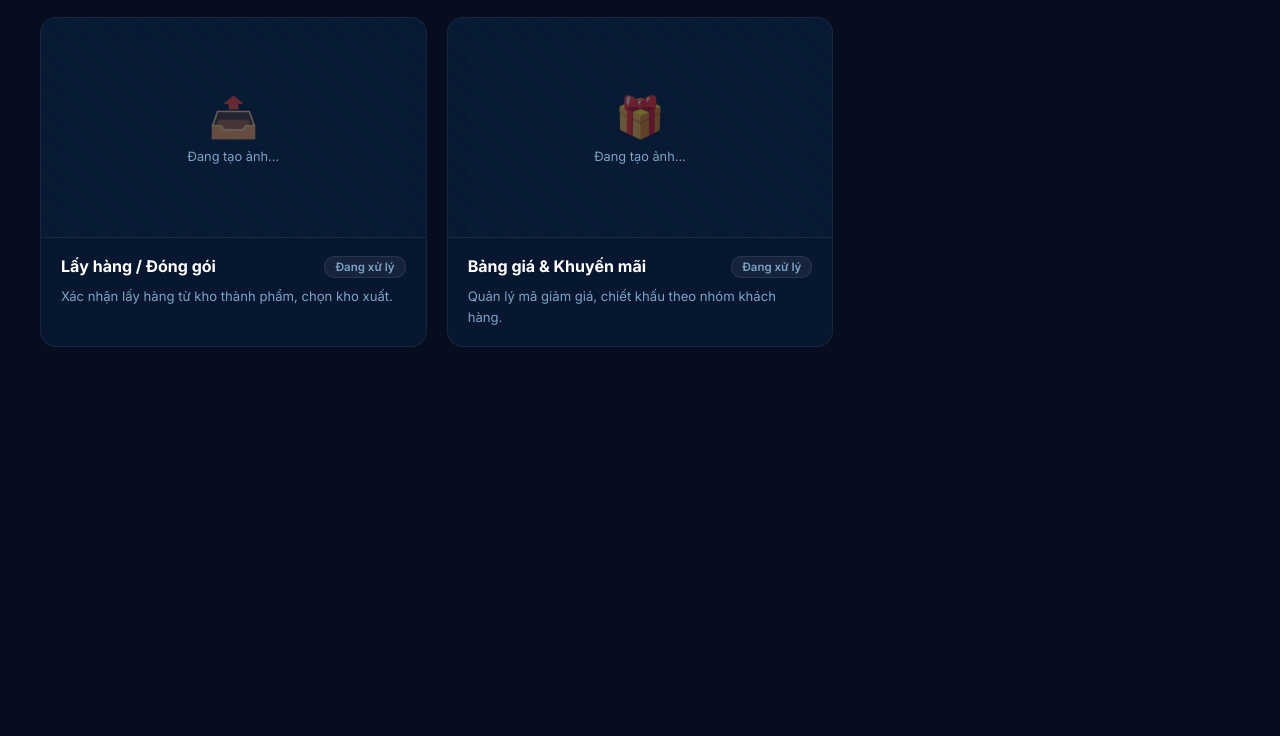
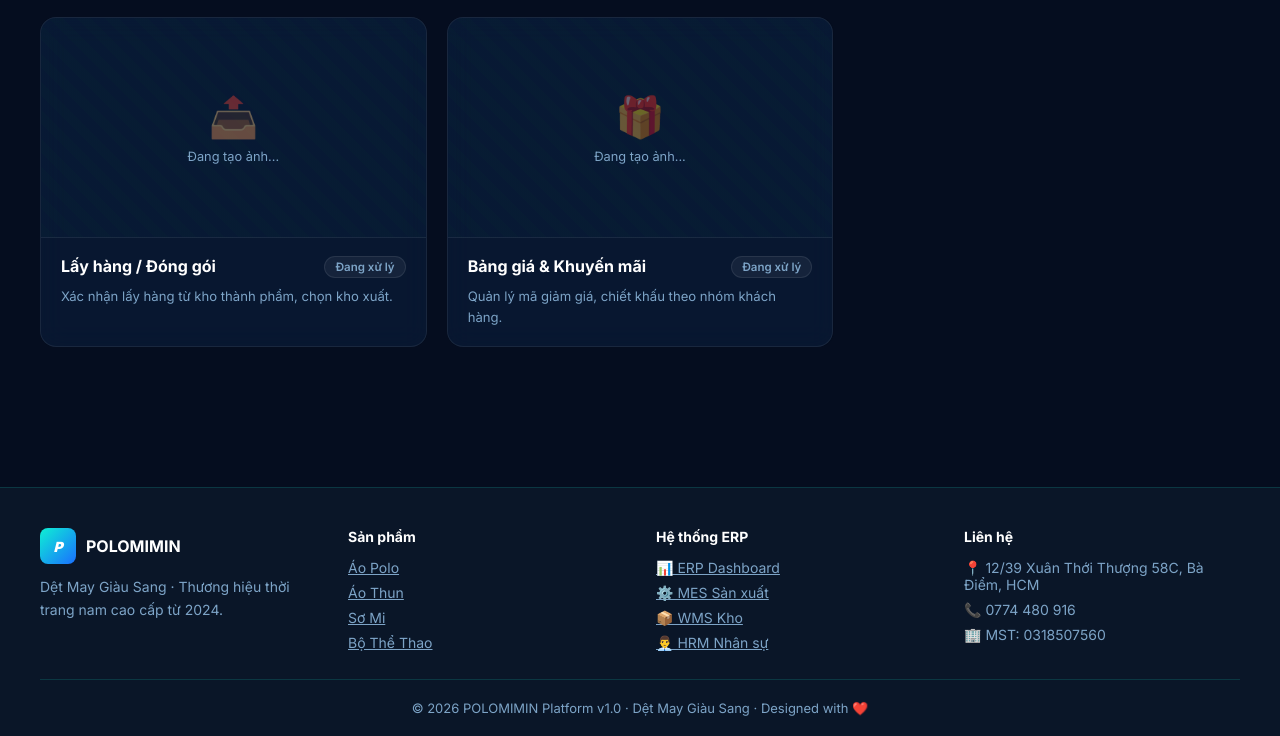
Before and after one commit to minhsang1994/polomimin-website, a website: page gallery.html in a window 1280 px wide. Shown: the part 2298-3034 px from the top of the page. Before the commit the page ends 2725 px from the top, so only its background shows below. Drawn offline with Linux system fonts and the light colour scheme.

Commit message:
docs: polish gallery + cập nhật README với cấu trúc mới
- gallery.html: Thêm footer với links tới modules + thông tin liên hệ
- README.md: Cập nhật cấu trúc dự án (47 trang flat ở root, không còn apps/)
  + Màu theo module (Sales Red, MES Blue, WMS Green, etc.)
  + MIMIN Design System components
  + Bảng phân chia 3 AI (Claude/MiniMax/Antigravity)
  + Firestore schema đề xuất
  + DNS + Cloudflare config

```diff
--- a/gallery.html
+++ b/gallery.html
@@ -758,5 +758,41 @@
         img.parentNode.replaceChild(ph, img);
     }
 </script>
+<!-- FOOTER -->
+<footer style="background: var(--navy2); border-top: 1px solid var(--border); padding: 40px 20px 20px; margin-top: 60px; color: var(--muted); font-size: 14px;">
+    <div style="max-width: 1200px; margin: 0 auto; display: grid; grid-template-columns: repeat(auto-fit, minmax(220px, 1fr)); gap: 32px;">
+        <div>
+            <div style="display:flex; align-items:center; gap:10px; margin-bottom:12px;">
+                <div style="width:36px; height:36px; background: linear-gradient(135deg, var(--teal), var(--blue)); border-radius: 8px; display:flex; align-items:center; justify-content:center; font-weight:900; color:#fff; font-style:italic;">P</div>
+                <strong style="color:#fff; font-size:1rem;">POLOMIMIN</strong>
+            </div>
+            <p style="line-height:1.6;">Dệt May Giàu Sang · Thương hiệu thời trang nam cao cấp từ 2024.</p>
+        </div>
+        <div>
+            <strong style="color:#fff; display:block; margin-bottom:10px;">Sản phẩm</strong>
+            <a href="25-sales-san-pham.html" style="color: var(--muted); display:block; padding:4px 0;">Áo Polo</a>
+            <a href="25-sales-san-pham.html" style="color: var(--muted); display:block; padding:4px 0;">Áo Thun</a>
+            <a href="25-sales-san-pham.html" style="color: var(--muted); display:block; padding:4px 0;">Sơ Mi</a>
+            <a href="25-sales-san-pham.html" style="color: var(--muted); display:block; padding:4px 0;">Bộ Thể Thao</a>
+        </div>
+        <div>
+            <strong style="color:#fff; display:block; margin-bottom:10px;">Hệ thống ERP</strong>
+            <a href="02-erp-dashboard.html" style="color: var(--muted); display:block; padding:4px 0;">📊 ERP Dashboard</a>
+            <a href="04-mes-dashboard.html" style="color: var(--muted); display:block; padding:4px 0;">⚙️ MES Sản xuất</a>
+            <a href="06-wms-dashboard.html" style="color: var(--muted); display:block; padding:4px 0;">📦 WMS Kho</a>
+            <a href="22-hr-dashboard.html" style="color: var(--muted); display:block; padding:4px 0;">👨‍💼 HRM Nhân sự</a>
+        </div>
+        <div>
+            <strong style="color:#fff; display:block; margin-bottom:10px;">Liên hệ</strong>
+            <p style="padding:4px 0;">📍 12/39 Xuân Thới Thượng 58C, Bà Điểm, HCM</p>
+            <p style="padding:4px 0;">📞 0774 480 916</p>
+            <p style="padding:4px 0;">🏢 MST: 0318507560</p>
+        </div>
+    </div>
+    <div style="max-width: 1200px; margin: 24px auto 0; padding-top: 20px; border-top: 1px solid var(--border); text-align: center; font-size: 13px;">
+        © 2026 POLOMIMIN Platform v1.0 · Dệt May Giàu Sang · Designed with ❤️
+    </div>
+</footer>
+
 </body>
 </html>
```
Also changed, not shown: README.md.
